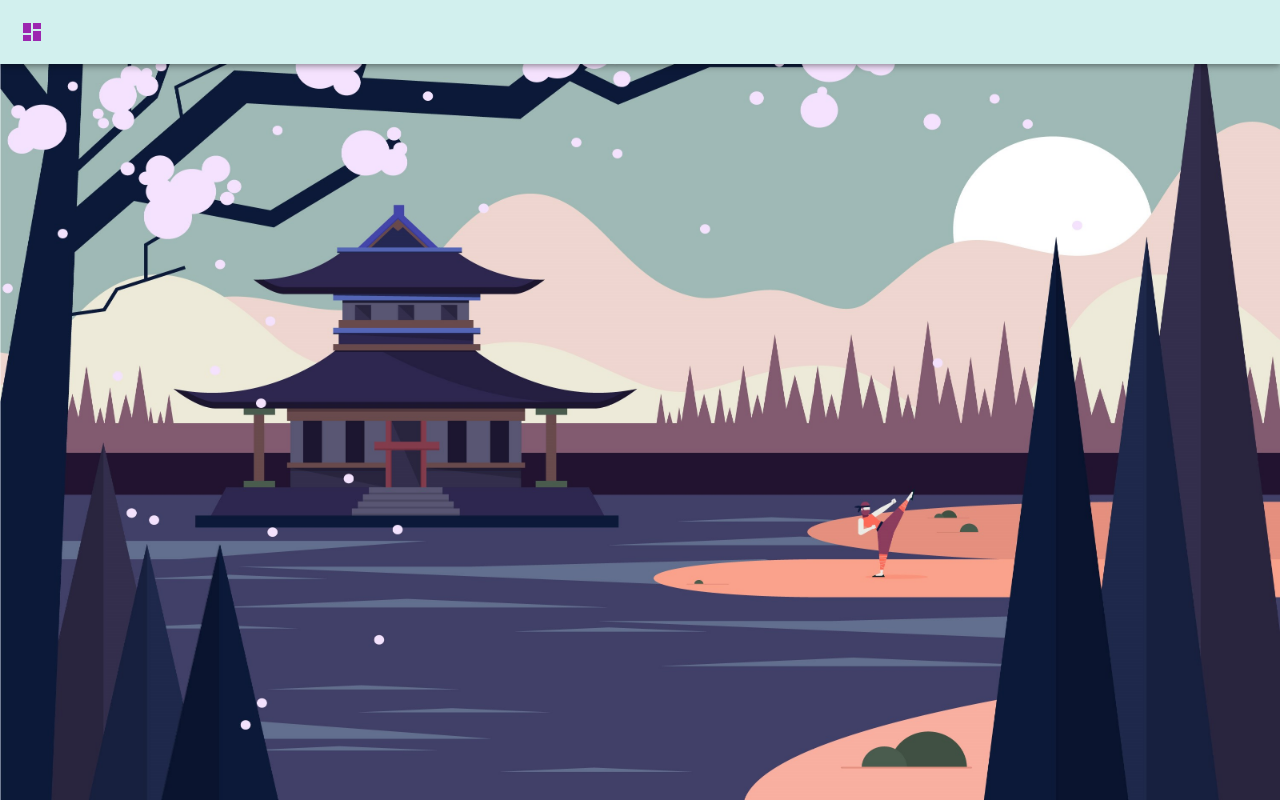
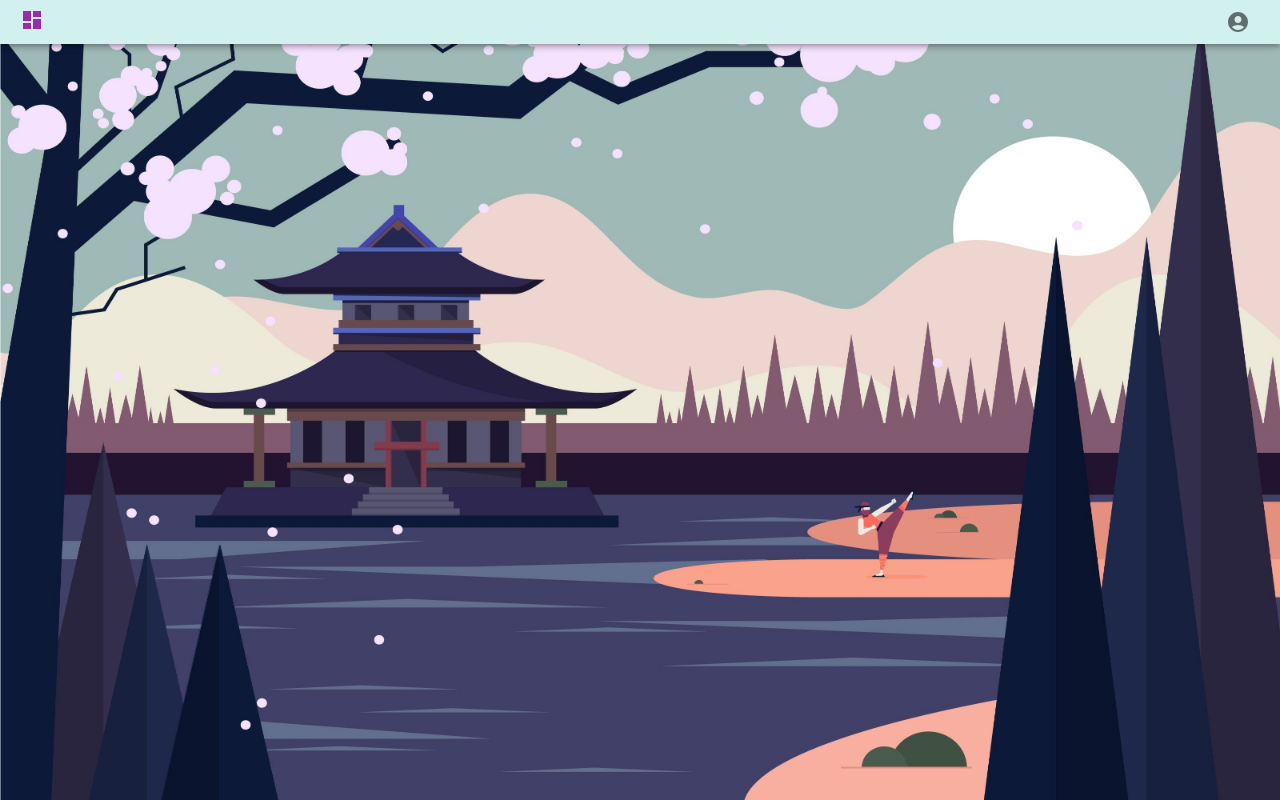
Before and after one commit to iamashutoshp/Skadoosh, a React (Create React App) app: page / in a window 1280 px wide. Built offline with nearby package versions, Linux system fonts and the light colour scheme; the HTML template or start-up script is replaced by a standard one.

Commit message:
feat/headerComp V0.0011 : account button added on header

```diff
--- a/src/modules/header/HeaderComp.js
+++ b/src/modules/header/HeaderComp.js
@@ -1,11 +1,14 @@
 import React from "react";
 import CssBaseline from "@mui/material/CssBaseline";
 import Toolbar from "@mui/material/Toolbar";
-import { styled} from "@mui/material/styles";
+import { styled } from "@mui/material/styles";
 import MuiAppBar from "@mui/material/AppBar";
 import IconButton from "@mui/material/IconButton";
+import Box from "@mui/material/Box";
+import DashboardSharpIcon from "@mui/icons-material/DashboardSharp";
+import Grid from "@mui/material/Grid";
+import AccountCircleSharpIcon from "@mui/icons-material/AccountCircleSharp";
 import "./header.css";
-import DashboardSharpIcon from '@mui/icons-material/DashboardSharp';
 
 const drawerWidth = 240;
 
@@ -26,22 +29,39 @@ const AppBar = styled(MuiAppBar, {
   }),
 }));
 
+const toolbarStyle = {
+  minHeight: "20px",
+};
 export default function HeaderComp(props) {
   return (
-    <div>
+    <Box sx={{ flexGrow: 1 }}>
       <CssBaseline />
-      <AppBar position="fixed" open={props.open} enableColorOnDark className="appbar">
-        <Toolbar>
+      <AppBar
+        position="fixed"
+        open={props.open}
+        enableColorOnDark
+        className="appbar"
+      >
+        <Grid container spacing={3}>
+          <Grid item xs={11}>
+            <Toolbar style={toolbarStyle}>
               <IconButton
                 aria-label="open drawer"
                 onClick={props.handleDrawerOpen}
                 edge="start"
                 sx={{ mr: 1, ...(props.open && { display: "none" }) }}
               >
-            <DashboardSharpIcon color="secondary"/>
+                <DashboardSharpIcon color="secondary" />
               </IconButton>
             </Toolbar>
+          </Grid>
+          <Grid item xs={1}>
+            <IconButton style={{ margin: "2px" }}>
+              <AccountCircleSharpIcon />
+            </IconButton>
+          </Grid>
+        </Grid>
       </AppBar>
-    </div>
+    </Box>
   );
 }
--- a/src/modules/header/header.css
+++ b/src/modules/header/header.css
@@ -4,3 +4,9 @@
     /* opacity: 50%; */
     align-items: flex-start;
 }
+
+.button.MuiButton-root{
+    color: #07fd13;
+    background-color: rgb(241, 44, 9);
+    opacity: 100%;
+}
```
Lines whose indentation alone changed are shown as unchanged.
